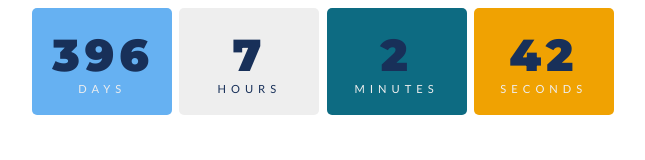
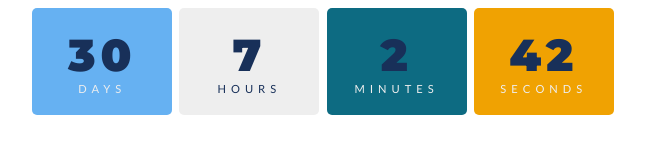
Before and after one commit to Shew7/Widgets, a plain HTML site: page index.html in a window 1280 px wide. Shown: the whole page, without its empty margins (317-962 px from the left). Drawn offline with Linux system fonts and the light colour scheme.

Commit message:
Update index.html

```diff
--- a/index.html
+++ b/index.html
@@ -103,7 +103,7 @@ body{
 </body>
 <script>
     const year = new Date().getFullYear();
-const myDate = new Date('Nov 20, 2024 00:00:00');
+const myDate = new Date('Nov 20, 2023 00:00:00');
 console.log(myDate);
 
 // countdown
```
